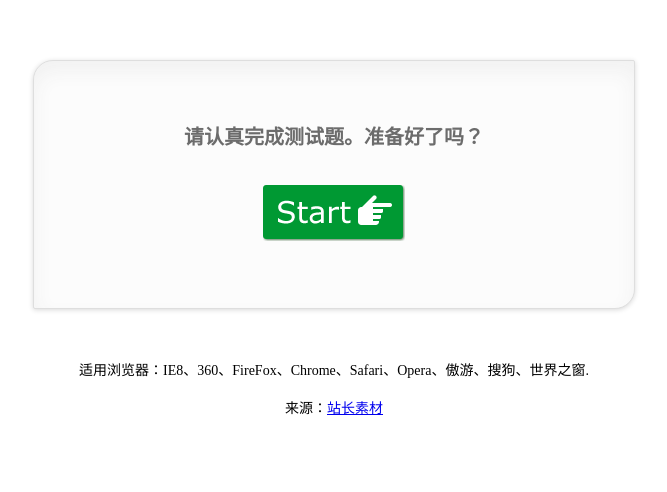
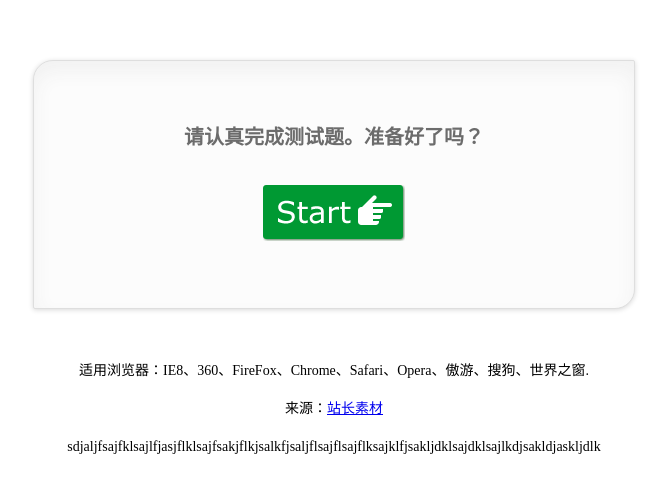
Before and after one commit to BingxiYan/Demo, a plain HTML site: page index.html in a window 1280 px wide. Shown: the whole page, without its empty margins (306-973 px from the left). Drawn offline with Linux system fonts and the light colour scheme.

Commit message:
querentijaio

```diff
--- a/index.html
+++ b/index.html
@@ -33,6 +33,9 @@ $(function(){
 <div style="text-align:center;margin:50px 0; font:normal 14px/24px 'MicroSoft YaHei';">
 <p>适用浏览器：IE8、360、FireFox、Chrome、Safari、Opera、傲游、搜狗、世界之窗.</p>
 <p>来源：<a href="http://sc.chinaz.com/" target="_blank">站长素材</a></p>
+
+
+sdjaljfsajfklsajlfjasjflklsajfsakjflkjsalkfjsaljflsajflsajflksajklfjsakljdklsajdklsajlkdjsakldjaskljdlk
 </div>
 </body>
 </html>
```
